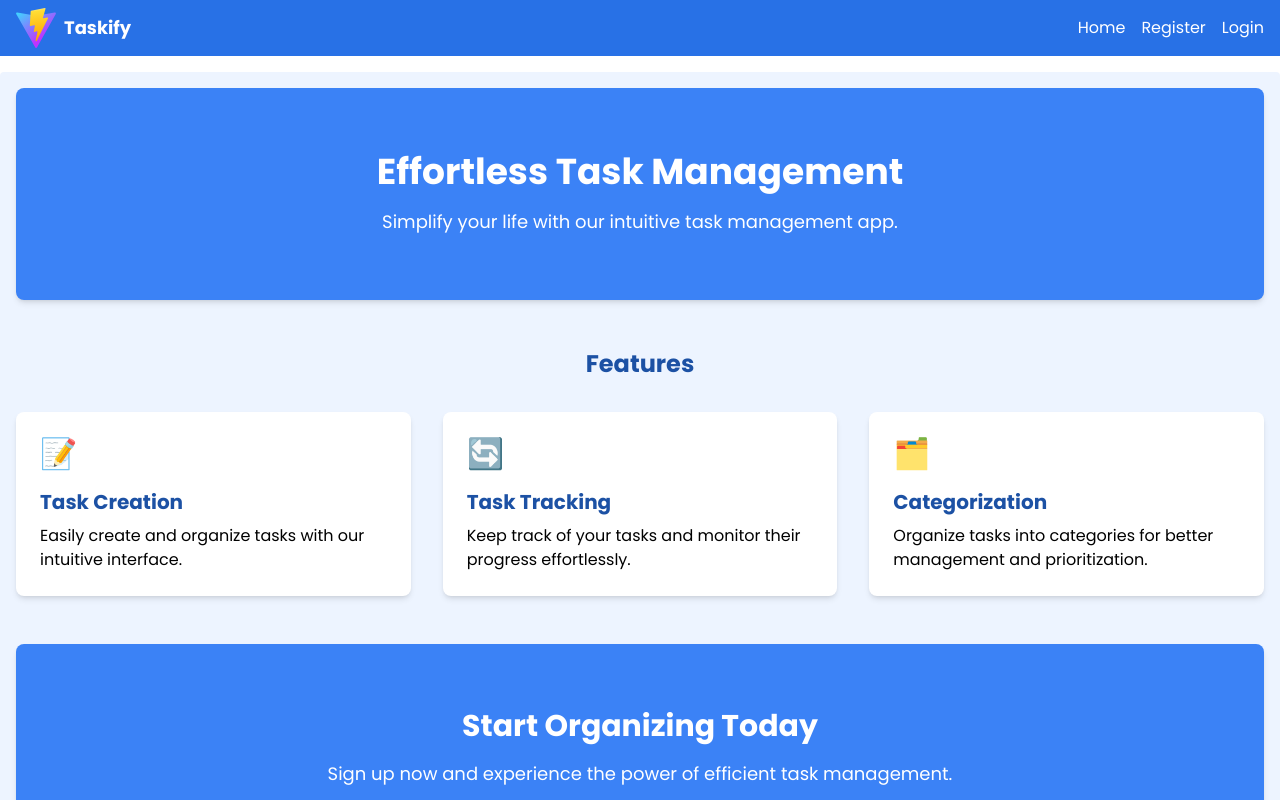
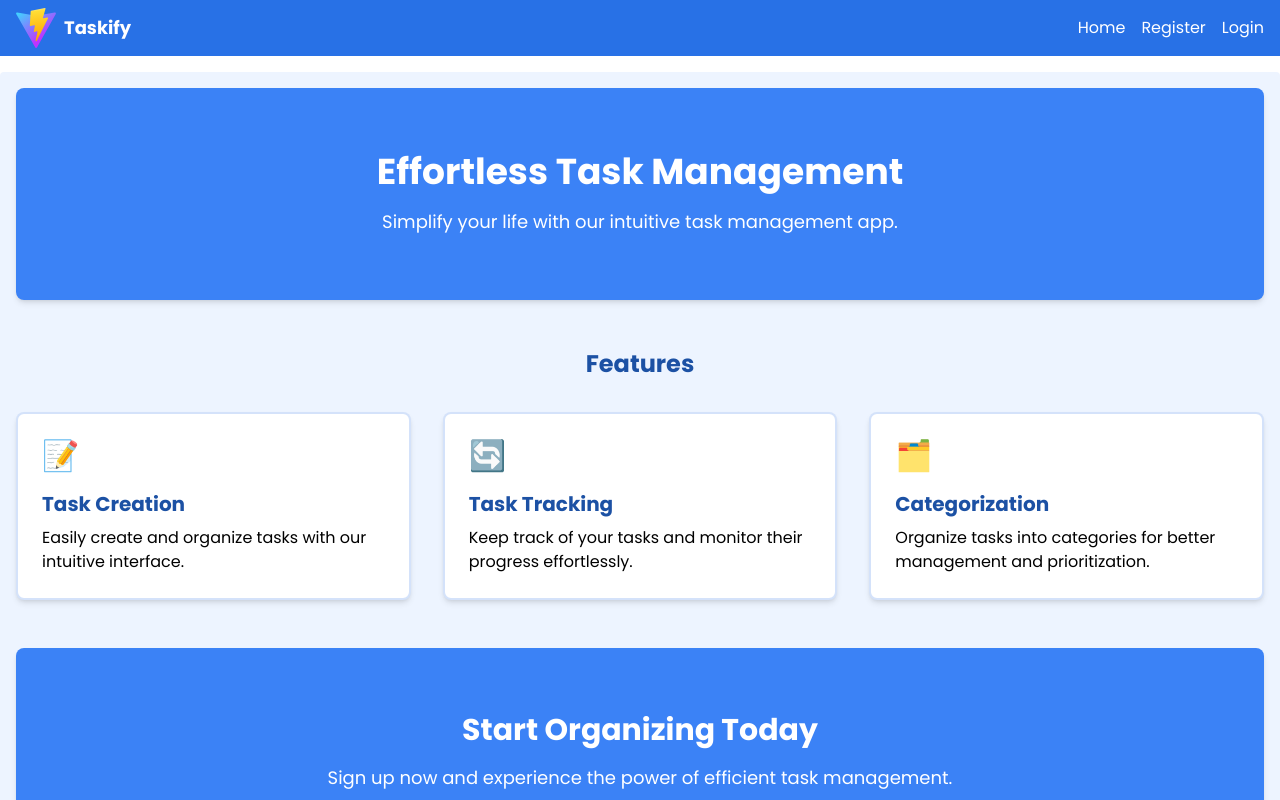
Before and after one commit to serhatkaya/react-task-management, a React (Vite) app: page / in a window 1280 px wide. Shown: the top 800 px of the page. Built offline with nearby package versions, Linux system fonts and the light colour scheme.

Commit message:
update card

```diff
--- a/src/components/ui/Card.tsx
+++ b/src/components/ui/Card.tsx
@@ -1,9 +1,9 @@
 const Card = ({ icon, title, children }) => {
   return (
-    <div className="bg-white p-6 rounded-lg shadow-md">
+    <div className="bg-white p-6 rounded-lg shadow-md border-2 border-accent/20">
       <div className="text-3xl mb-4">{icon}</div>
       <h3 className="text-placeholder text-xl font-bold mb-2">{title}</h3>
-      <p >{children}</p>
+      <p>{children}</p>
     </div>
   );
 };
```
